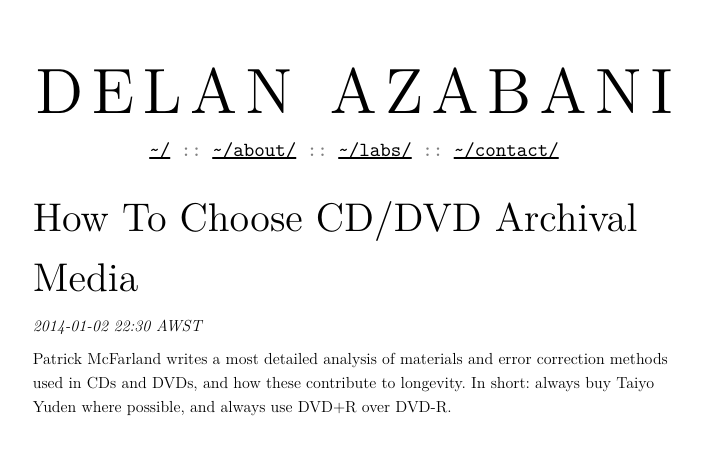
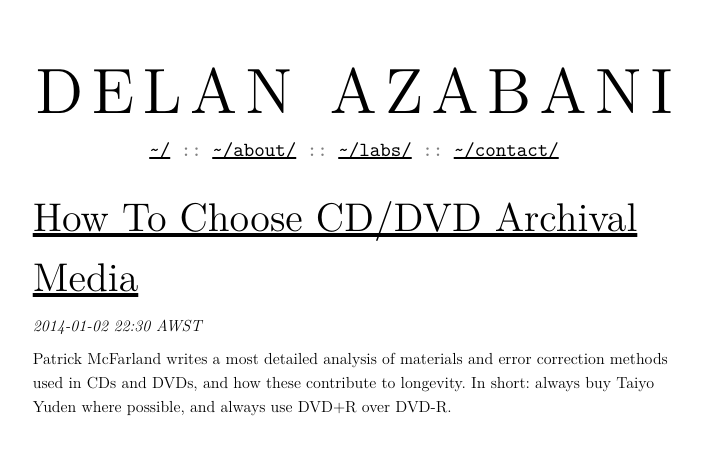
Before and after one commit to delan/www.azabani.com, a Jekyll site: the page built from _posts/2014-01-02-cd-dvd-archival-media.html, in a window 1280 px wide. Shown: the top 455 px of the page, without its empty margins (286-988 px from the left). Built offline with Jekyll 4.4.1, drawn with Linux system fonts in a browser that asks for light colours.

Commit message:
linkify primary h1 iff the page is a post

```diff
--- a/_layouts/default.html
+++ b/_layouts/default.html
@@ -19,7 +19,17 @@
 			<a href="/contact/">~/contact/</a>
 		</nav>
 		{% if page.title != %}
-			<h1>{{ page.title }}</h1>
+			{% if page._link %}
+				<h1><a href="{{ page._link }}">
+					{{ page.title }}
+				</a></h1>
+			{% elsif page.date %}
+				<h1><a href="{{ page.url }}">
+					{{ page.title }}
+				</a></h1>
+			{% else %}
+				<h1>{{ page.title }}</h1>
+			{% endif %}
 		{% endif %}
 		{% if page.date %}
 			<p><i>{{ page.date | date: '%Y-%m-%d %H:%M %Z' }}</i>
```
